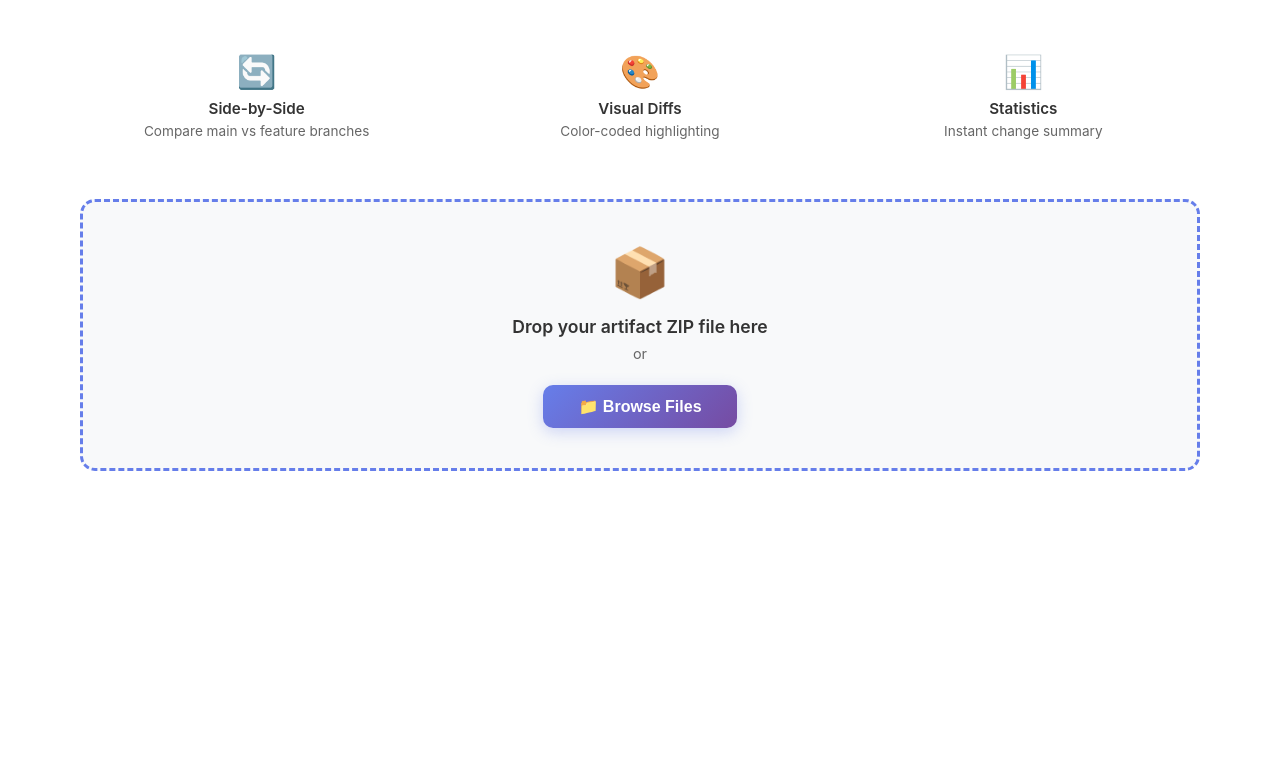
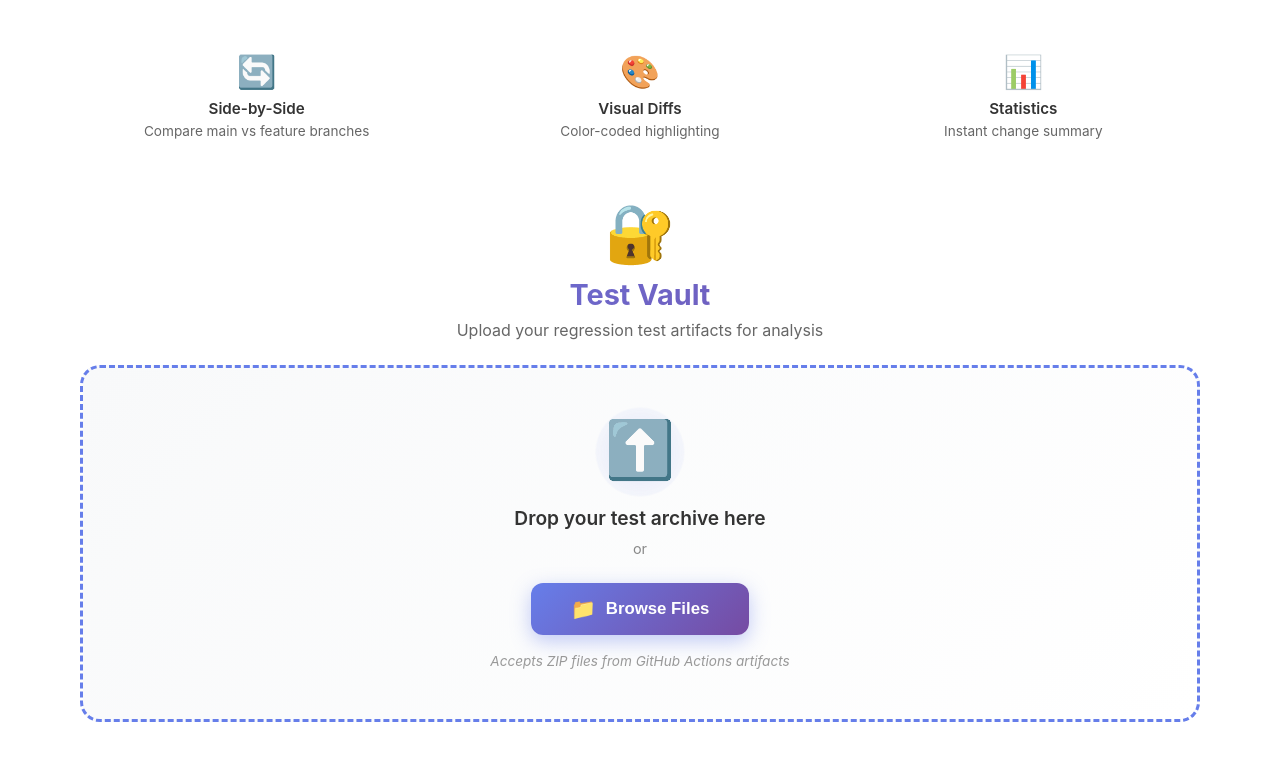
Before and after one commit to Yeltsin-Z/StaffView, a Flask app: page / in a window 1280 px wide. Shown: the part 230-1002 px from the top of the page. Before the commit the page ends 701 px from the top, so only its background shows below. Run offline with Flask 3, Linux system fonts and the light colour scheme; the visitor is signed in with stand-in values (Sample User, id 1).

Commit message:
Redesign: Rename Artifacts to Test Vault with stunning animations and modern design

```diff
--- a/templates/dashboard.html
+++ b/templates/dashboard.html
@@ -114,69 +114,215 @@
             margin-bottom: 30px;
         }
 
+        .vault-header {
+            text-align: center;
+            margin-bottom: 25px;
+            position: relative;
+        }
+
+        .vault-icon {
+            font-size: 3.5em;
+            margin-bottom: 10px;
+            animation: vaultPulse 3s ease-in-out infinite;
+            display: inline-block;
+        }
+
+        @keyframes vaultPulse {
+            0%, 100% {
+                transform: scale(1);
+            }
+            50% {
+                transform: scale(1.05);
+            }
+        }
+
+        .vault-title {
+            font-size: 1.8em;
+            color: #333;
+            font-weight: 700;
+            margin-bottom: 8px;
+            background: linear-gradient(135deg, #667eea 0%, #764ba2 100%);
+            -webkit-background-clip: text;
+            -webkit-text-fill-color: transparent;
+            background-clip: text;
+        }
+
+        .vault-subtitle {
+            font-size: 1em;
+            color: #666;
+            font-weight: 400;
+        }
+
         .upload-area {
             border: 3px dashed #667eea;
-            border-radius: 15px;
-            padding: 40px 40px;
+            border-radius: 20px;
+            padding: 50px 40px;
             text-align: center;
             cursor: pointer;
-            transition: all 0.3s;
-            background: #f8f9fa;
+            transition: all 0.4s cubic-bezier(0.4, 0, 0.2, 1);
+            background: linear-gradient(135deg, #f8f9fa 0%, #ffffff 100%);
             position: relative;
+            overflow: hidden;
+        }
+
+        .upload-area::before {
+            content: '';
+            position: absolute;
+            top: -50%;
+            left: -50%;
+            width: 200%;
+            height: 200%;
+            background: linear-gradient(
+                45deg,
+                transparent 30%,
+                rgba(102, 126, 234, 0.05) 50%,
+                transparent 70%
+            );
+            transition: all 0.5s;
+            opacity: 0;
+        }
+
+        .upload-area:hover::before {
+            opacity: 1;
+            transform: translate(50%, 50%) rotate(45deg);
         }
 
         .upload-area:hover {
             border-color: #5568d3;
-            background: #e7f3ff;
-            transform: translateY(-2px);
+            background: linear-gradient(135deg, #e7f3ff 0%, #f0f5ff 100%);
+            transform: translateY(-3px);
+            box-shadow: 0 10px 30px rgba(102, 126, 234, 0.2);
         }
 
         .upload-area.dragover {
             border-color: #28a745;
-            background: #d4edda;
+            background: linear-gradient(135deg, #d4edda 0%, #e8f5e9 100%);
             border-style: solid;
+            transform: scale(1.02);
+            box-shadow: 0 15px 40px rgba(40, 167, 69, 0.3);
+        }
+
+        .upload-icon-container {
+            position: relative;
+            display: inline-block;
+            margin-bottom: 20px;
         }
 
         .upload-icon {
-            font-size: 3em;
-            margin-bottom: 15px;
-            color: #667eea;
+            font-size: 3.5em;
+            position: relative;
+            z-index: 2;
+            animation: float 3s ease-in-out infinite;
+        }
+
+        @keyframes float {
+            0%, 100% {
+                transform: translateY(0px);
+            }
+            50% {
+                transform: translateY(-10px);
+            }
+        }
+
+        .upload-pulse {
+            position: absolute;
+            top: 50%;
+            left: 50%;
+            transform: translate(-50%, -50%);
+            width: 80px;
+            height: 80px;
+            border-radius: 50%;
+            background: radial-gradient(circle, rgba(102, 126, 234, 0.3), transparent);
+            animation: pulse 2s ease-out infinite;
+            z-index: 1;
+        }
+
+        @keyframes pulse {
+            0% {
+                transform: translate(-50%, -50%) scale(0.8);
+                opacity: 1;
+            }
+            100% {
+                transform: translate(-50%, -50%) scale(1.5);
+                opacity: 0;
+            }
         }
 
         .upload-text {
-            font-size: 1.1em;
+            font-size: 1.2em;
             color: #333;
-            margin-bottom: 8px;
+            margin-bottom: 10px;
             font-weight: 600;
+            position: relative;
+            z-index: 2;
         }
 
         .upload-subtext {
-            color: #666;
+            color: #888;
             font-size: 0.9em;
-            margin-bottom: 15px;
+            margin-bottom: 18px;
+            position: relative;
+            z-index: 2;
         }
 
         .browse-button {
-            padding: 12px 35px;
+            padding: 14px 40px;
             background: linear-gradient(135deg, #667eea 0%, #764ba2 100%);
             color: white;
             border: none;
-            border-radius: 10px;
-            font-size: 1em;
+            border-radius: 12px;
+            font-size: 1.05em;
             font-weight: 600;
             cursor: pointer;
-            transition: all 0.3s;
-            box-shadow: 0 4px 15px rgba(102, 126, 234, 0.3);
+            transition: all 0.3s cubic-bezier(0.4, 0, 0.2, 1);
+            box-shadow: 0 6px 20px rgba(102, 126, 234, 0.4);
             margin-top: 8px;
+            display: inline-flex;
+            align-items: center;
+            gap: 10px;
+            position: relative;
+            z-index: 2;
+            overflow: hidden;
+        }
+
+        .browse-button::before {
+            content: '';
+            position: absolute;
+            top: 50%;
+            left: 50%;
+            width: 0;
+            height: 0;
+            border-radius: 50%;
+            background: rgba(255, 255, 255, 0.3);
+            transform: translate(-50%, -50%);
+            transition: width 0.6s, height 0.6s;
+        }
+
+        .browse-button:hover::before {
+            width: 300px;
+            height: 300px;
         }
 
         .browse-button:hover {
             transform: translateY(-2px);
-            box-shadow: 0 6px 20px rgba(102, 126, 234, 0.4);
+            box-shadow: 0 8px 25px rgba(102, 126, 234, 0.5);
         }
 
         .browse-button:active {
             transform: translateY(0);
+        }
+
+        .button-icon {
+            font-size: 1.2em;
+        }
+
+        .upload-hint {
+            margin-top: 18px;
+            font-size: 0.85em;
+            color: #999;
+            font-style: italic;
+            position: relative;
+            z-index: 2;
         }
 
         .file-input {
@@ -334,14 +480,24 @@
             </div>
 
             <div class="upload-section">
+                <div class="vault-header">
+                    <div class="vault-icon">🔐</div>
+                    <h2 class="vault-title">Test Vault</h2>
+                    <p class="vault-subtitle">Upload your regression test artifacts for analysis</p>
+                </div>
                 <div class="upload-area" id="uploadArea">
-                    <div class="upload-icon">📦</div>
-                    <div class="upload-text">Drop your artifact ZIP file here</div>
+                    <div class="upload-icon-container">
+                        <div class="upload-icon">⬆️</div>
+                        <div class="upload-pulse"></div>
+                    </div>
+                    <div class="upload-text">Drop your test archive here</div>
                     <div class="upload-subtext">or</div>
                     <button class="browse-button" id="browseBtn">
-                        📁 Browse Files
+                        <span class="button-icon">📁</span>
+                        <span>Browse Files</span>
                     </button>
                     <input type="file" id="fileInput" class="file-input" accept=".zip">
+                    <div class="upload-hint">Accepts ZIP files from GitHub Actions artifacts</div>
                 </div>
             </div>
 
```
